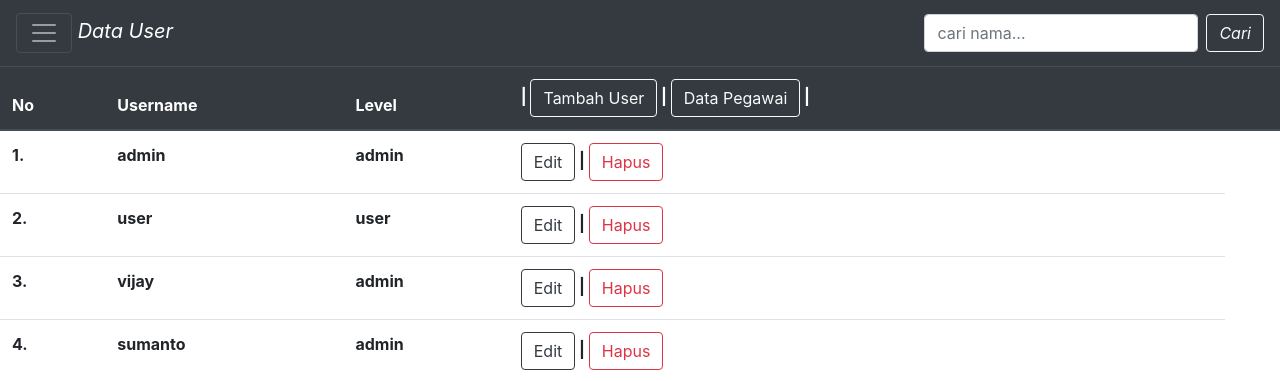
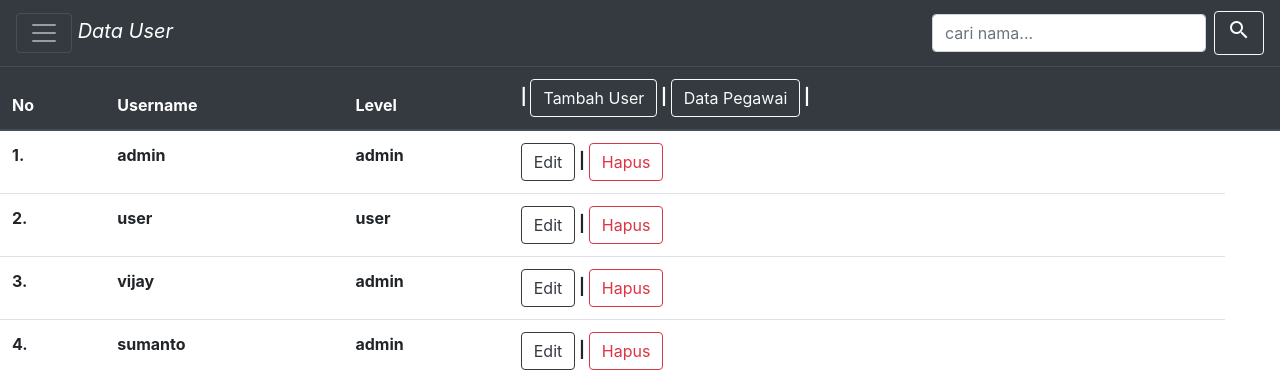
Before and after one commit to Tsaqif2221/data_pegawai, a PHP site: page /admin/data_user.php in a window 1280 px wide. Shown: the top 381 px of the page. Run offline with PHP 8.4, Linux system fonts and the light colour scheme; a user stored in the database is signed in; data comes from the database, SQL or seed files in the repository; lists and menus that the app fills with data are empty.

Commit message:
data_pegawai

```diff
--- a/admin/data_user.php
+++ b/admin/data_user.php
@@ -55,7 +55,7 @@
       </i>
       <form class="form-inline" method="GET">
         <input class="form-control mr-sm-2" type="search" placeholder="cari nama..." aria-label="Search" name="search">
-        <button class="btn btn-outline-light" type="submit"><i>Cari</i></button>
+        <button class="btn btn-outline-light" type="submit"><i class="material-icons">search</i></button>
       </form>
     </nav>
   </div>
--- a/admin/tampil_data.php
+++ b/admin/tampil_data.php
@@ -54,7 +54,7 @@
       </i>
       <form class="form-inline" method="GET">
         <input class="form-control mr-sm-2" type="search" placeholder="cari nama..." aria-label="Search" name="search">
-        <button class="btn btn-outline-light" type="submit"><i>Cari</i></button>
+        <button class="btn btn-outline-light" type="submit"><i class="material-icons">search</i></button>
       </form>
     </nav>
   </div>
--- a/user/data_pegawai.php
+++ b/user/data_pegawai.php
@@ -55,7 +55,7 @@
             <form class="form-inline" method="GET">
                 <input class="form-control mr-sm-2" type="search" placeholder="cari nama..." aria-label="Search"
                     name="search">
-                <button class="btn btn-outline-light" type="submit"><i>Cari</i></button>
+                <button class="btn btn-outline-light" type="submit"><i class="material-icons">search</i></button>
             </form>
         </nav>
     </div>
```
